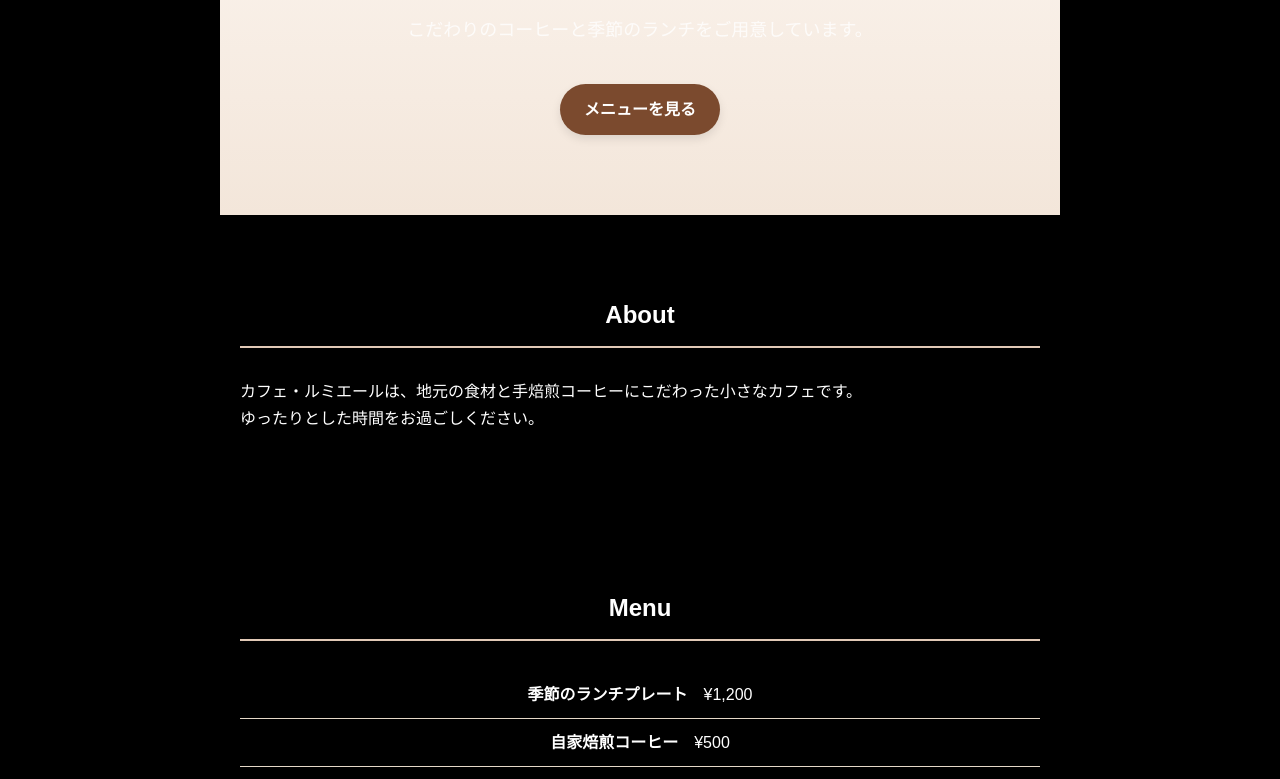
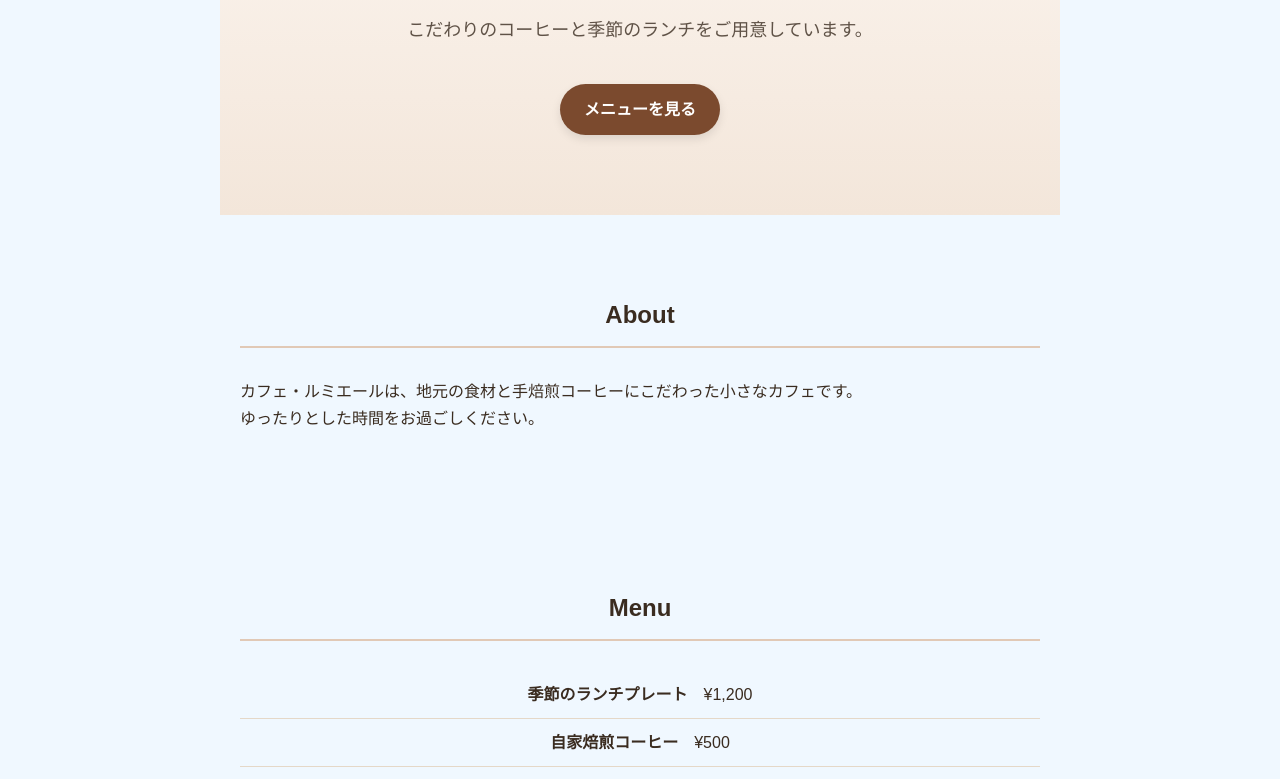
Before and after one commit to lionlianyang-png/my-cafe-site, a plain HTML site: page index.html in a window 1280 px wide. Shown: the part 240-1019 px from the top of the page. Drawn offline with Linux system fonts and the light colour scheme.

Commit message:
Update style.css

```diff
--- a/style.css
+++ b/style.css
@@ -3,9 +3,9 @@
 body {
   font-family: "Noto Sans JP", sans-serif;
   margin: 0;
-  background-color: #000000; /* 背景を黒に */
-  color: #ffffff;            /* 文字を白に */
-  line-height: 1.7;          /* ← 全角スペースを削除（ここが重要） */
+  background-color: #f0f8ff; /* 淡いブルー */
+  color: #3a2c20;           /* 読みやすい茶系文字 */
+  line-height: 1.7;
 }
 
 /* ====== ヘッダー ====== */
```
